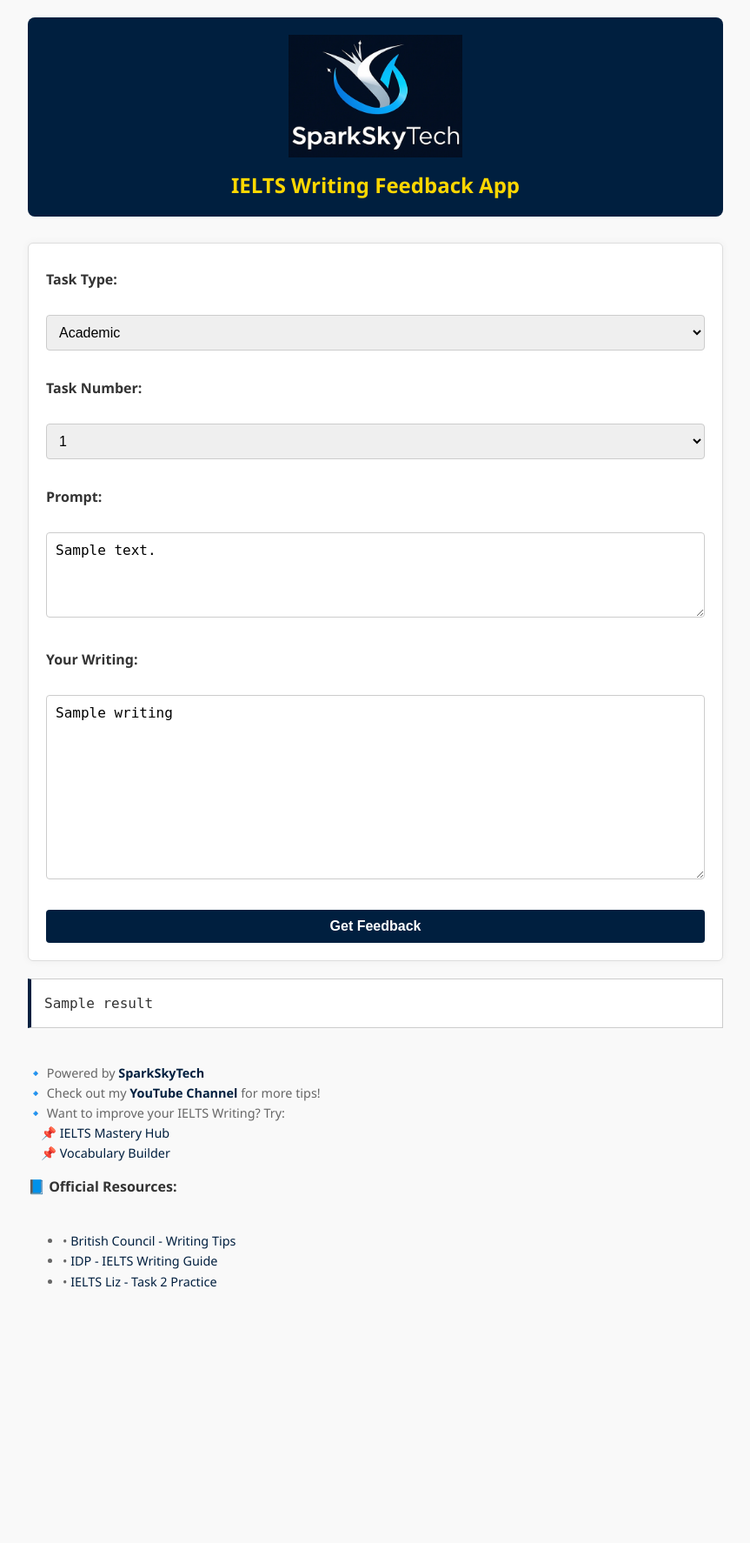
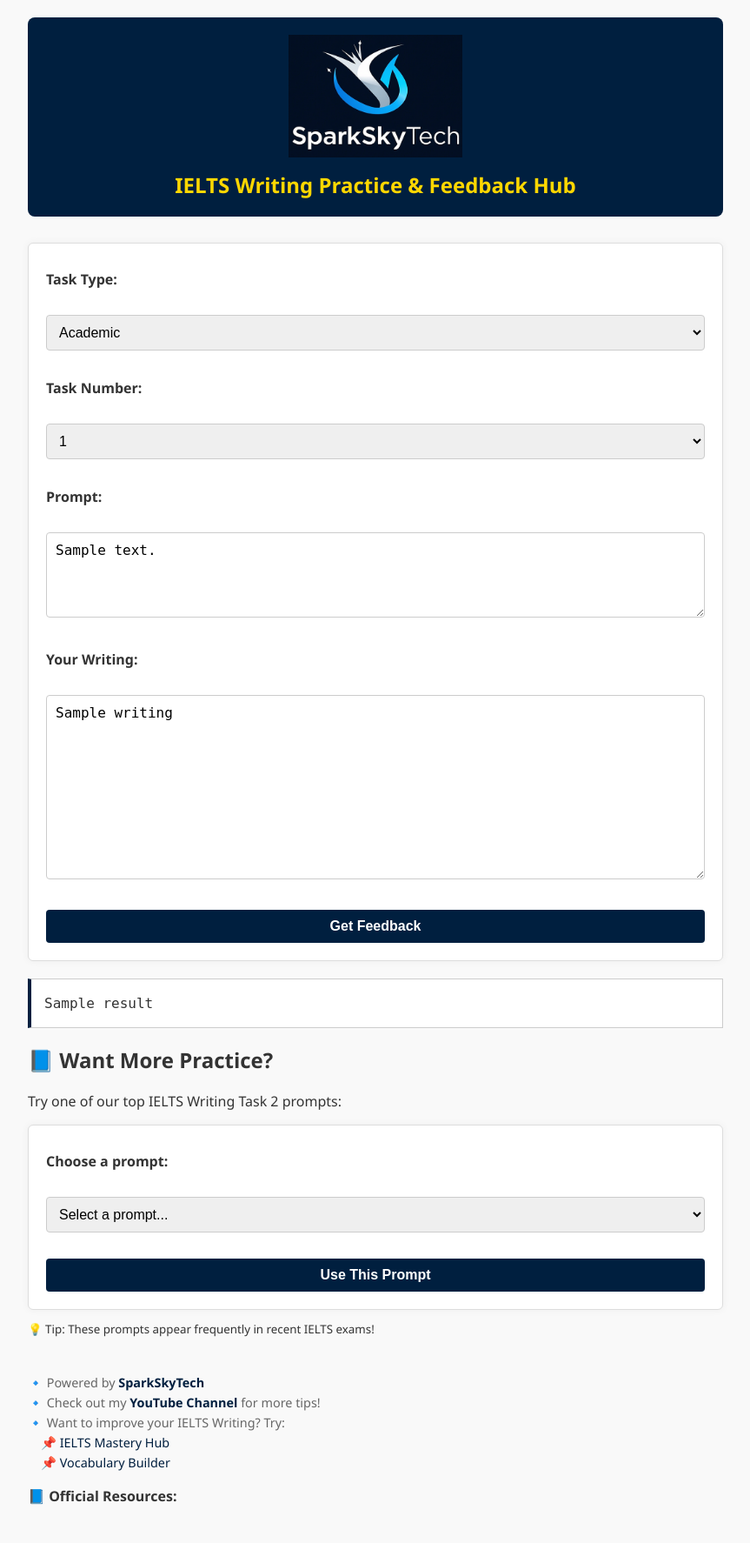
Before and after one commit to digital4ar/ielts-writing-practice-app, a Flask app: template templates/index.html in a window 1280 px wide. Shown: the top 1774 px of the page at 87% size, without its empty margins (208-1071 px from the left). Before the commit the page ends 1480 px from the top, so only its background shows below. Run offline with Flask 3, Linux system fonts and the light colour scheme; the template is opened without the code that fills it: most values are stand-ins (such as "Sample title", 1, 10 or a date in 2020).

Commit message:
Final design + improved AI logic

```diff
--- a/app.py
+++ b/app.py
@@ -5,8 +5,6 @@ from dotenv import load_dotenv
 
 # Load environment variables
 load_dotenv()
-print("🔍 API Key:", os.getenv("OPENAI_API_KEY"))  # For testing only
-
 
 # Initialize OpenAI client
 client = openai.OpenAI(
@@ -22,7 +20,7 @@ def get_gpt_feedback(prompt_text, user_writing, task_number, task_type):
     system_prompt = f"""
 You are an experienced IELTS Writing Examiner. Evaluate the following Task {task_number} ({task_type}) response.
 Provide detailed feedback including Band Score, Strengths, Weaknesses, and Improvement Tips.
-Also, provide a full model answer that demonstrates how to achieve a high score. Ensure the model answer is at least 250 words for Task 2 and 150 words for Task 1.
+Also, provide a full model answer that demonstrates how to achieve a high score.
 
 User Prompt: {prompt_text}
 User Writing: {user_writing}
@@ -45,8 +43,8 @@ Model Answer:
 📚 Useful Resources:
 📘 [British Council Writing Tips](https://learnenglish.britishcouncil.org/skills/writing)
 📝 [IDP IELTS Writing Guide](https://www.ieltsidpindia.com/information/prepare-for-ielts/ielts-writing)
-🎯 [IELTS Writing Task 2 Practice](https://ieltsliz.com/ielts-writing-task-2/)
-🧠 [Mastery IELTS Hub](https://www.sparkskytech.com/shop/learning-education/mastery-ielts-hub)
+🎯 [IELTS Liz - Task 2 Practice](https://ieltsliz.com/ielts-writing-task-2/)
+🧠 [IELTS Mastery Hub](https://www.sparkskytech.com/shop/learning-education/ielts-mastery-hub)
 📺 [My IELTS Writing YouTube Playlist](https://www.youtube.com/playlist?list=PLaSmN7qMfXNQH1rV-Ksj7xEnKTOgxTRfo)
 """
 
@@ -57,7 +55,7 @@ Model Answer:
                 {"role": "system", "content": system_prompt},
                 {"role": "user", "content": user_writing}
             ],
-            max_tokens=1500,  # Increase token limit for longer responses
+            max_tokens=1000,
             temperature=0.7
         )
         return response.choices[0].message.content.strip()
@@ -73,10 +71,10 @@ def index():
     prompt_text = ""
 
     if request.method == "POST":
-        writing = request.form["writing"]
-        task_type = request.form["task_type"]
-        task_number = request.form["task_number"]
-        prompt_text = request.form.get("prompt_text", "Describe the chart below.")
+        writing = request.form.get("writing", "")
+        task_type = request.form.get("task_type", "Academic")
+        task_number = request.form.get("task_number", "1")
+        prompt_text = request.form.get("prompt_select", "") or request.form.get("prompt_text", "")
 
         # Word count validation
         min_words = 250 if task_number == "2" else 150
--- a/templates/index.html
+++ b/templates/index.html
@@ -2,15 +2,15 @@
 <html lang="en">
 <head>
     <meta charset="UTF-8">
-    <title>IELTS Writing Feedback</title>
+    <title>IELTS Writing Practice & Feedback Hub</title>
     <!-- Load external CSS -->
     <link rel="stylesheet" href="{{ url_for('static', filename='css/styles.css') }}">
 </head>
 <body>
 
 <header>
-    <img src="{{ url_for('static', filename='images/SparkSkyTech.png') }}" alt="SparkSkyTech Logo">
-    <h1>IELTS Writing Feedback App</h1>
+    <img src="{{ url_for('static', filename='images/SparkSkyTech.png') }}" alt="SparkSkyTech Logo" width="200">
+    <h1>IELTS Writing Practice & Feedback Hub</h1>
 </header>
 
 <form method="post">
@@ -37,6 +37,37 @@
 
 {% if result %}
     <pre>{{ result }}</pre>
+
+    <!-- Want More Practice Section -->
+    <div class="more-practice">
+        <h2>📘 Want More Practice?</h2>
+        <p>Try one of our top IELTS Writing Task 2 prompts:</p>
+
+        <form method="post" onsubmit="document.getElementById('prompt_text').value = document.getElementById('prompt_select').value; return true;">
+            <label for="prompt_select">Choose a prompt:</label><br>
+            <select name="prompt_select" id="prompt_select" onchange="updatePrompt(this.value)">
+                <option value="">Select a prompt...</option>
+                <option value="How to reduce crime: Longer prison vs other methods">Reduce Crime – Longer Sentences vs Other Methods</option>
+                <option value="Is technology the main cause of environmental issues?">Technology & Environment Problems</option>
+                <option value="Should universities focus more on job skills than theory?">Job Skills vs Theory in University</option>
+                <option value="Should schools teach kids about healthy living?">Teach Healthy Lifestyle at School?</option>
+                <option value="Is unpaid work good for student development?">Unpaid Work for Student Development</option>
+                <option value="Should formal education start early or after age 7?">Formal Education Age Debate</option>
+                <option value="Working from home – pros and cons">Remote Work Advantages & Disadvantages</option>
+                <option value="Has tech made life easier or more complicated?">Technology – Easier or More Complicated Life?</option>
+                <option value="AI job loss fears – problems and solutions">AI Job Loss Fears</option>
+                <option value="Mobile apps – pros and cons for daily use">Mobile Apps: Pros & Cons</option>
+                <option value="Family time is decreasing – why and how to fix it">Why Less Family Time?</option>
+                <option value="Delaying parenthood – causes & effects">Having Children Later in Life</option>
+                <option value="Fitness tech – pros and cons">Wearable Fitness Tech</option>
+                <option value="Advertising budgets – impact on consumer choices">Big Advertising Spending</option>
+            </select><br><br>
+
+            <input type="submit" value="Use This Prompt">
+        </form>
+
+        <p style="margin-top: 10px;"><small>💡 Tip: These prompts appear frequently in recent IELTS exams!</small></p>
+    </div>
 {% endif %}
 
 <div class="footer">
@@ -44,7 +75,7 @@
         🔹 Powered by <a href="https://www.sparkskytech.com"  target="_blank"><strong>SparkSkyTech</strong></a><br>
         🔹 Check out my <a href="https://www.youtube.com/@SparkSkyTech"  target="_blank"><strong>YouTube Channel</strong></a> for more tips!<br>
         🔹 Want to improve your IELTS Writing? Try:<br>
-        &nbsp;&nbsp;&nbsp;&nbsp;📌 <a href="https://www.sparkskytech.com/shop/learning-education/mastery-ielts-hub"  target="_blank">IELTS Mastery Hub</a><br>
+        &nbsp;&nbsp;&nbsp;&nbsp;📌 <a href="https://www.sparkskytech.com/shop/learning-education/ielts-mastery-hub"  target="_blank">IELTS Mastery Hub</a><br>
         &nbsp;&nbsp;&nbsp;&nbsp;📌 <a href="https://www.sparkskytech.com/shop/learning-education/vocabulary-builder"  target="_blank">Vocabulary Builder</a>
     </p>
 
@@ -56,5 +87,13 @@
     </ul>
 </div>
 
+<!-- JavaScript to auto-fill prompt text -->
+<script>
+function updatePrompt(value) {
+    const selectedPrompt = document.getElementById("prompt_select").value;
+    document.getElementById("prompt_text").value = selectedPrompt;
+}
+</script>
+
 </body>
 </html>
```
